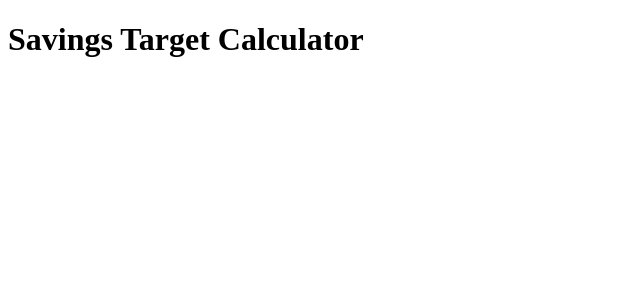
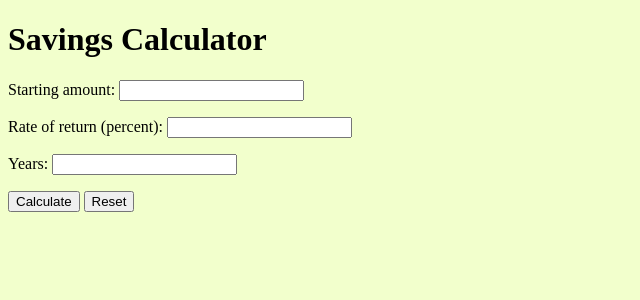
Before and after one commit to AntaraGanapathy/budgetary-flask, a Flask app: page /activities/savings-target-calculator in a window 1280 px wide. Shown: the top 300 px of the page, without its empty margins (0-640 px from the left). Run offline with Flask 3, Linux system fonts and the light colour scheme.

Commit message:
savings calculator

```diff
--- a/app.py
+++ b/app.py
@@ -1,6 +1,5 @@
 from flask import Flask, render_template, url_for, redirect, request
 from pip._vendor import requests
-
 
 app = Flask(__name__)
 API_KEY = 'S1HTWWB10I1LB5VA'
--- /dev/null
+++ b/static/js/activity4.js
@@ -0,0 +1,36 @@
+function calculate() {
+    var amount;
+    var rate;
+    var years;
+
+    amount = parseFloat(document.getElementById("amount").value);
+    rate = parseFloat(document.getElementById("rate").value);
+    years = parseFloat(document.getElementById("years").value);
+
+    var resultsTable = document.getElementById("results_table");
+
+    var innerHTML = "";
+    innerHTML += "<table>";
+    innerHTML += "<tr><th>Month</th><th>Interest</th><th>Balance</th></tr>";
+
+    var numMonths = years * 12;
+
+    for (var i = 1; i <= numMonths; i++) {
+      var month = i;
+      var interest = amount * ((rate / 100) / 12);
+      var balance = Math.round((amount + interest) * 100) / 100;
+      amount = balance;
+
+      innerHTML += "<tr><td>" + month + "</td><td>" + interest.toFixed(2) + "</td><td>" + balance + "</td></tr>";
+    }
+
+    resultsTable.innerHTML = innerHTML;
+  }
+
+  function reset() {
+    var resultsTable = document.getElementById("results_table");
+    resultsTable.innerHTML = "";
+    document.getElementById("amount").value = "";
+    document.getElementById("rate").value = "";
+    document.getElementById("years").value = "";
+  }
--- a/templates/activities.html
+++ b/templates/activities.html
@@ -43,7 +43,7 @@
         <tr>
             <td>
                 <div class='dashboard-subcontainer'>
-                    <h3 class='dashboard-heading'>Savings Target Calculator</h3>
+                    <h3 class='dashboard-heading'>Savings Calculator</h3>
                     <img class='dashboard-img' src="{{ url_for('static',filename='images/activities-icon4.png') }}"
                         width="25%">
 
@@ -52,7 +52,7 @@
             </td>
             <td>
                 <div class='dashboard-subcontainer'>
-                    <h3 class='dashboard-heading'>Activities</h3>
+                    <h3 class='dashboard-heading'>Savings Target Calculator</h3>
 
                     <a href="{{url_for('activities')}}" id='button-dashboard'>Get Started!</a>
                 </div>
--- a/templates/activity4.html
+++ b/templates/activity4.html
@@ -4,11 +4,25 @@
 <head>
     <meta charset="UTF-8">
     <meta name="viewport" content="width=device-width, initial-scale=1.0">
-    <title>Savings Target Calculator</title>
+    <title>Savings Calculator</title>
+    <script type="text/javascript" src="{{ url_for('static',filename='js/activity4.js') }}"></script>
+    <link rel="stylesheet" type="text/css" href="{{ url_for('static',filename='styles/main.css') }}">
 </head>
 
 <body>
-    <h1> Savings Target Calculator</h1>
+    <h1> Savings Calculator</h1>
+    <p>
+        Starting amount: <input type="text" id="amount" />
+      </p>
+      <p>
+        Rate of return (percent): <input type="text" id="rate" />
+      </p>
+      <p>
+        Years: <input type="text" id="years" />
+      </p>
+      <input type="button" value="Calculate" onClick="calculate()">
+      <input type="button" value="Reset" onClick="reset()">
+      <p id='results_table'></p>
 </body>
 
 </html>
```
